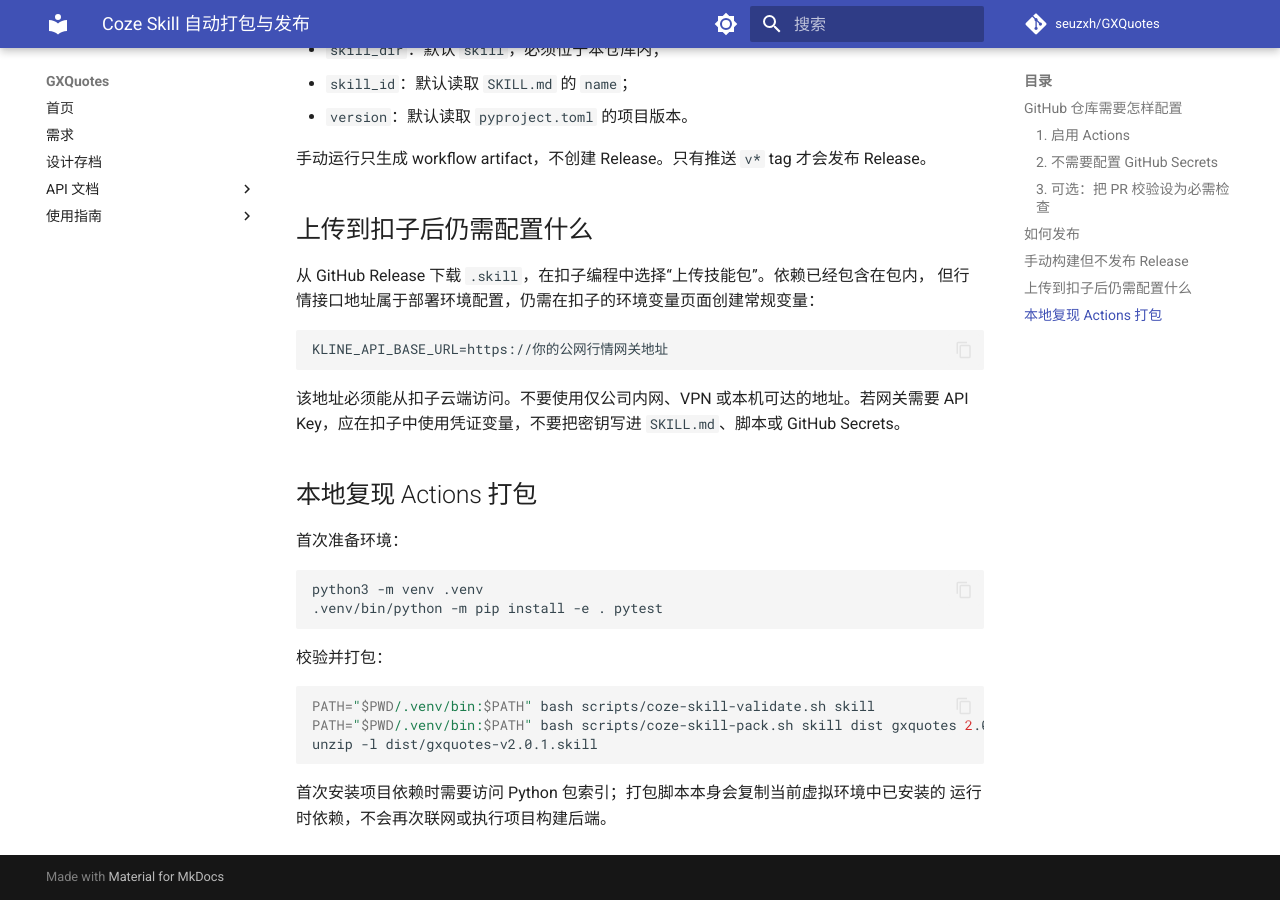
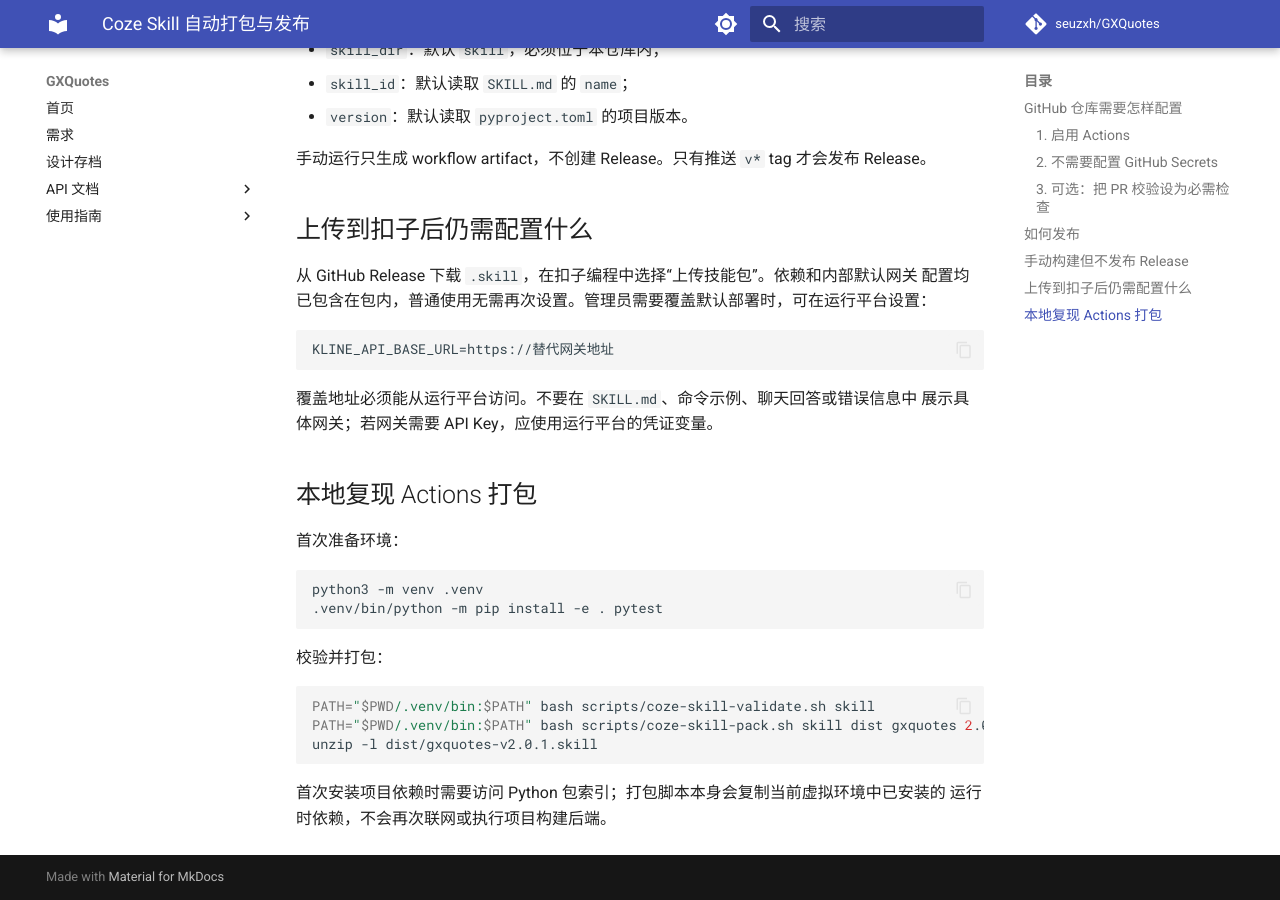
Before and after one commit to seuzxh/GXQuotes, an MkDocs documentation site: the page built from docs/coze-ci/README.md, in a window 1280 px wide and 900 px high, scrolled down 2305 px. Built offline with MkDocs 1.6.1 and Material for MkDocs 9.7.7, drawn with Linux system fonts in a browser that asks for light colours; comment, search, counter and statistics services are not loaded; some of the changed text lies outside the part shown.

Commit message:
fix(skill): 内置默认网关并隐藏连接信息
- 为 Release Skill 增加包内默认行情配置
- 保留环境变量和外部配置的管理员覆盖能力
- 隐藏指令、CLI 错误及传输日志中的网关地址
- 增加配置优先级和网络错误脱敏测试
- 打包时校验内部配置及用户可见文件

````diff
--- a/docs/coze-ci/README.md
+++ b/docs/coze-ci/README.md
@@ -44,8 +44,8 @@ Python ≥3.9。
 构建过程不访问真实行情接口，只执行 `--help` 冒烟，因此 GitHub 仓库不需要配置
 `KLINE_API_BASE_URL`，也不需要 Coze token。
 
-`KLINE_API_BASE_URL` 是 Skill 运行时配置，应在 Skill 上传到扣子后设置，而不是写入
-GitHub Actions 或提交到仓库。
+Release Skill 包携带运行时默认配置，构建过程不会请求该网关。管理员如需切换部署环境，
+可在运行平台设置 `KLINE_API_BASE_URL` 或 `KLINE_CONFIG_PATH` 覆盖包内配置。
 
 ### 3. 可选：把 PR 校验设为必需检查
 
@@ -98,15 +98,15 @@ Actions 将依次执行：
 
 ## 上传到扣子后仍需配置什么
 
-从 GitHub Release 下载 `.skill`，在扣子编程中选择“上传技能包”。依赖已经包含在包内，
-但行情接口地址属于部署环境配置，仍需在扣子的环境变量页面创建常规变量：
+从 GitHub Release 下载 `.skill`，在扣子编程中选择“上传技能包”。依赖和内部默认网关
+配置均已包含在包内，普通使用无需再次设置。管理员需要覆盖默认部署时，可在运行平台设置：
 
 ```text
-KLINE_API_BASE_URL=https://你的公网行情网关地址
+KLINE_API_BASE_URL=https://替代网关地址
 ```
 
-该地址必须能从扣子云端访问。不要使用仅公司内网、VPN 或本机可达的地址。若网关需要
-API Key，应在扣子中使用凭证变量，不要把密钥写进 `SKILL.md`、脚本或 GitHub Secrets。
+覆盖地址必须能从运行平台访问。不要在 `SKILL.md`、命令示例、聊天回答或错误信息中
+展示具体网关；若网关需要 API Key，应使用运行平台的凭证变量。
 
 ## 本地复现 Actions 打包
 
````
Also changed, not shown: CHANGELOG.md (+7 -0 lines), skill/SKILL.md (+7 -7 lines), 6 other files.
